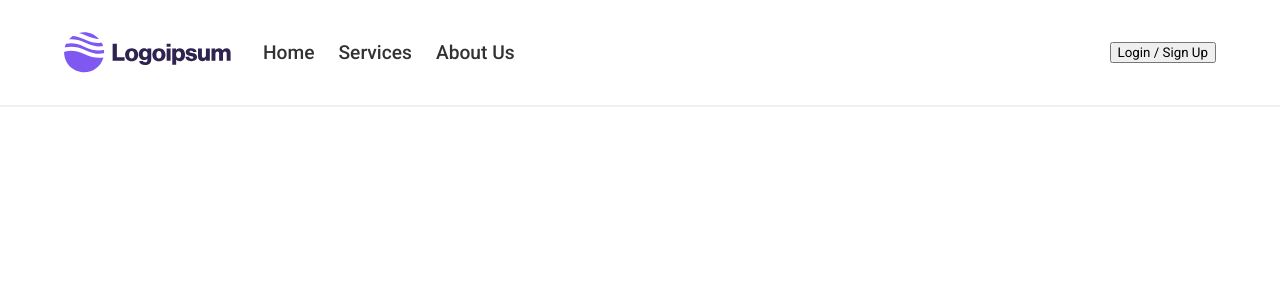
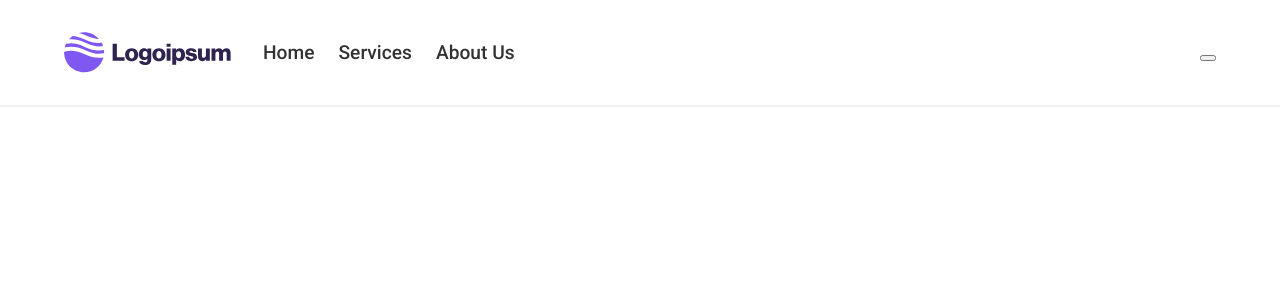
Before and after one commit to e6idijus/FEAC1, a React (Vite) app in the folder Home Service App/Frontend/: page / in a window 1280 px wide. Shown: the top 300 px of the page. Built offline with nearby package versions, Linux system fonts and the light colour scheme.

Commit message:
Add button component

```diff
--- /dev/null
+++ b/Home Service App/Frontend/src/components/common/Button.jsx
@@ -0,0 +1,5 @@
+const Button = () => {
+  return <button></button>;
+};
+
+export default Button;
--- a/Home Service App/Frontend/src/components/layout/Topbar.jsx
+++ b/Home Service App/Frontend/src/components/layout/Topbar.jsx
@@ -1,3 +1,4 @@
+import Button from "../common/Button";
 import styles from "./topbar.module.scss";
 
 const Topbar = () => {
@@ -35,7 +36,7 @@ const Topbar = () => {
         </nav>
       </div>
       <div className={styles.rightSide}>
-        <button>Login / Sign Up</button>
+        <Button>Login / Sign Up</Button>
       </div>
     </div>
   );
```
